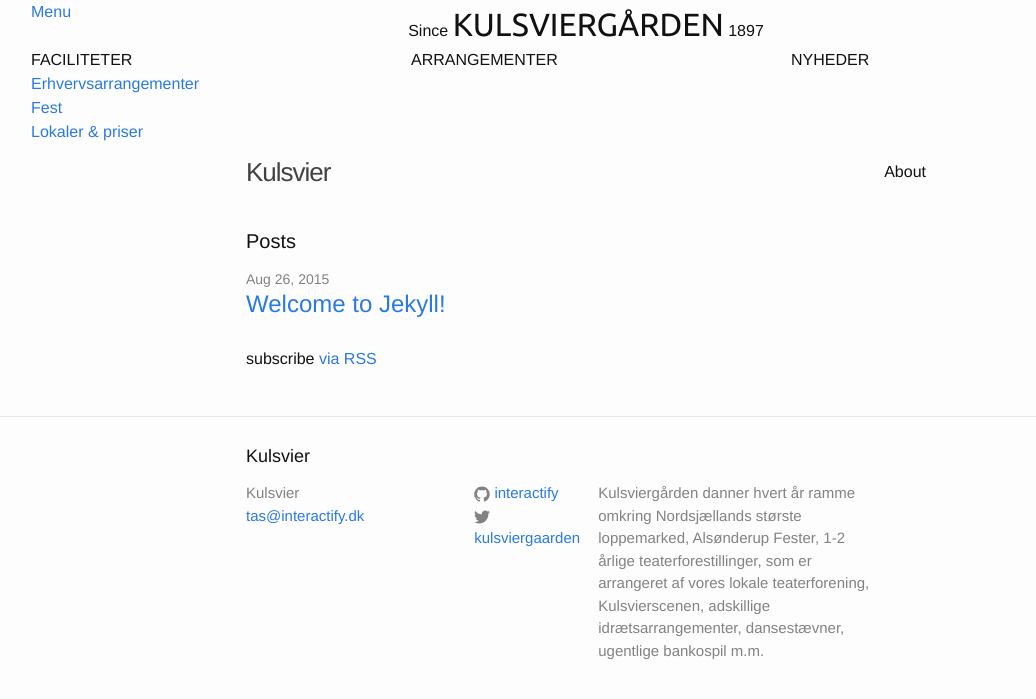
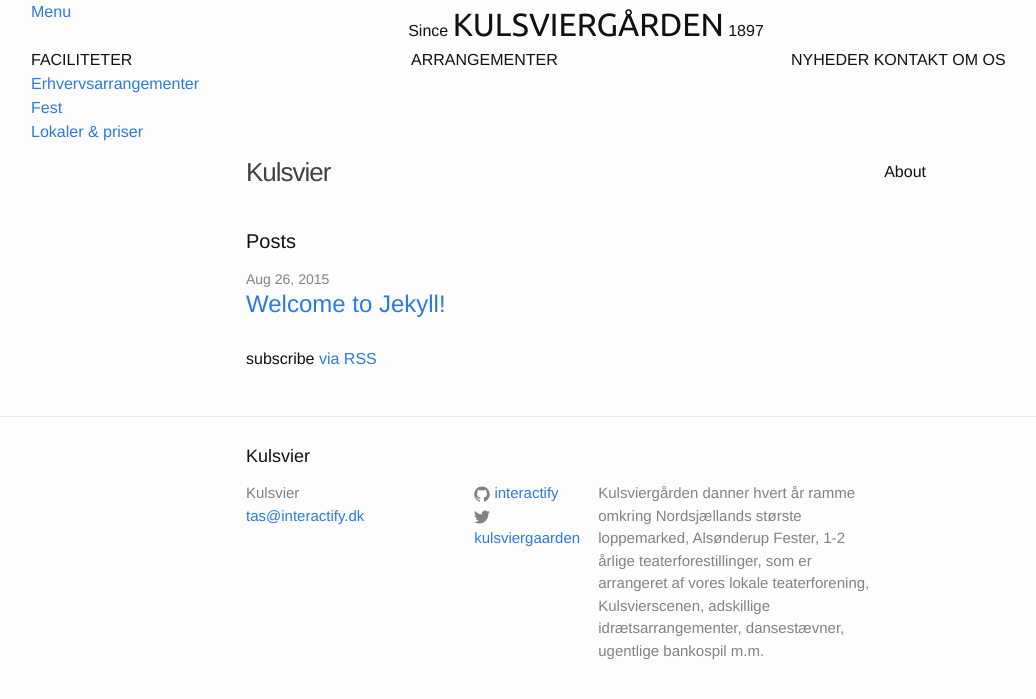
Before and after one commit to MiltonStudio/kulsviergaarden, a Jekyll site: the page built from index.html, in a window 1280 px wide. Shown: the top 699 px of the page, without its empty margins (54-1090 px from the left). Built offline with Jekyll 4.4.1, drawn with Linux system fonts in a browser that asks for light colours.

Commit message:
arrangementer

```diff
--- a/_includes/header.html
+++ b/_includes/header.html
@@ -20,8 +20,24 @@
                 {% endif %}
             {% endfor %}
         </div>
-        <div class="col-md-4">ARRANGEMENTER</div>
-        <div class="col-md-4">NYHEDER</div>
+        <div class="col-md-4">
+            <span class="headline">ARRANGEMENTER</span>
+            {% for my_page in site.arrangementer %}
+                {% if my_page.title %}
+                    <div class="link"><a href="{{ my_page.url | prepend: site.baseurl }}" class="page-link">{{ my_page.title }}</a></div>
+                {% endif %}
+            {% endfor %}
+        </div>
+        <div class="col-md-4">
+            <span class="headline">NYHEDER</span>
+            <span class="headline">KONTAKT</span>
+            <span class="headline">OM OS</span>
+            {% for my_page in site.om-os %}
+                {% if my_page.title %}
+                    <div class="link"><a href="{{ my_page.url | prepend: site.baseurl }}" class="page-link">{{ my_page.title }}</a></div>
+                {% endif %}
+            {% endfor %}
+        </div>
     </div>
 
 
```
Also changed, not shown: admin/config.yml (+25 -1 lines).
